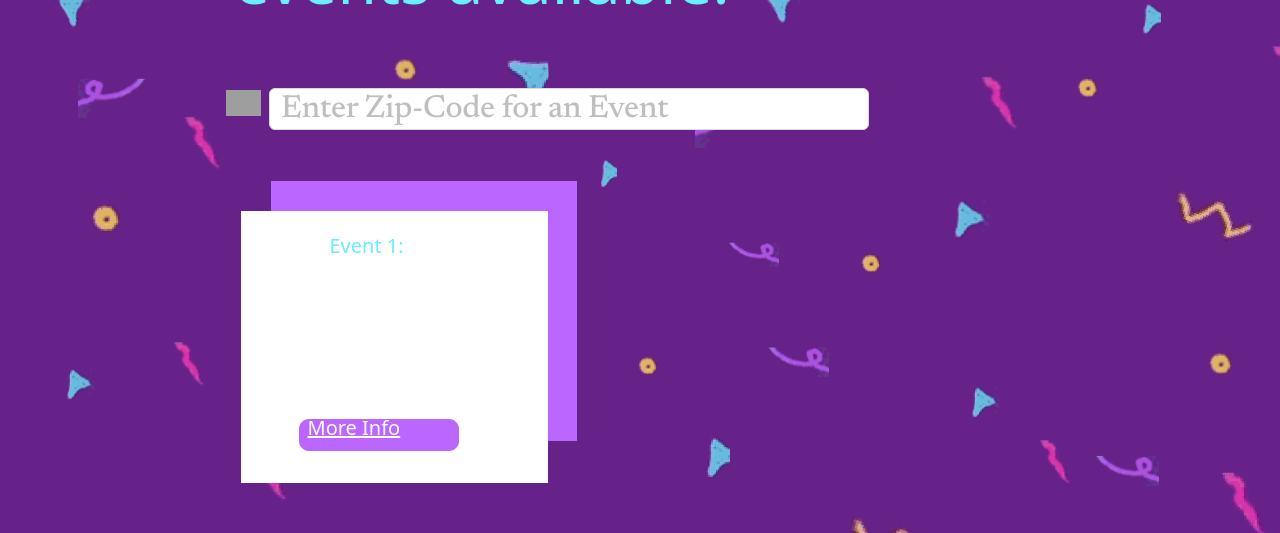
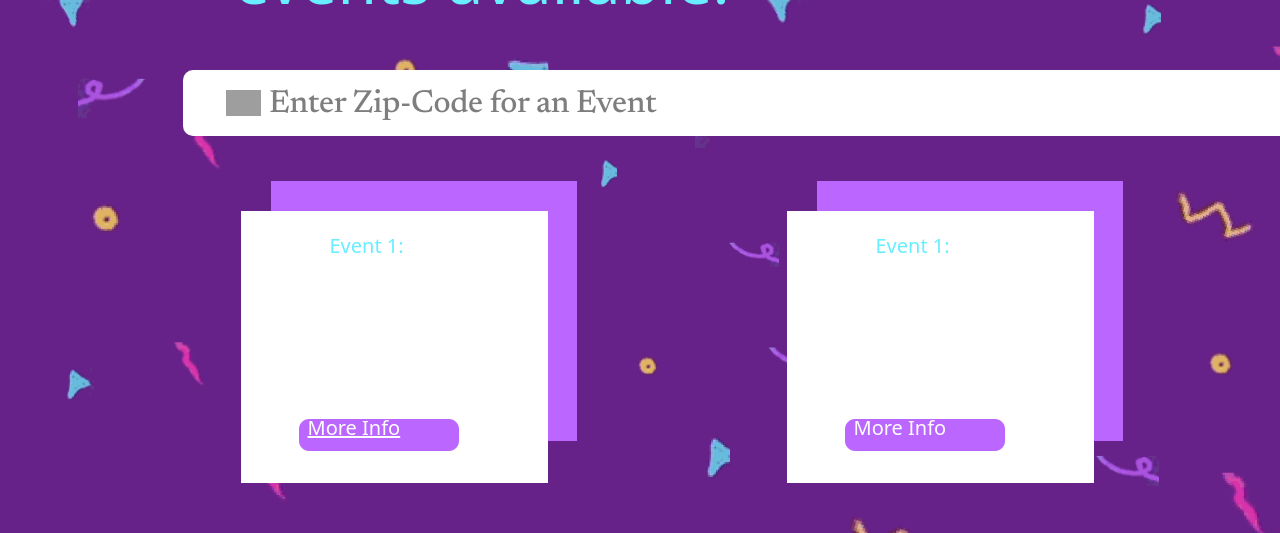
Before and after one commit to AlaaBU23/Student-Event-Hub, a React (Vite) app in the folder Client/: page /events in a window 1280 px wide. Shown: the part 173-706 px from the top of the page. Built offline with nearby package versions, Linux system fonts and the light colour scheme; no server answers; grey boxes are pictures that could not be loaded; a web font is replaced by a local one.

Commit message:
fixed List of event web page

```diff
--- a/Client/src/views/ListEventPage/ListOfEvent.module.css
+++ b/Client/src/views/ListEventPage/ListOfEvent.module.css
@@ -7,7 +7,6 @@
   background-color: #fff;
   overflow: auto;
 }
-
 .rectangle28 {
   position: absolute;
   left: 270.5px;
@@ -16,12 +15,10 @@
   height: 260px;
   overflow: visible;
 }
-
 .icon {
   width: 100%;
   height: 100%;
 }
-
 .rectangle29 {
   position: absolute;
   left: 240.5px;
@@ -30,12 +27,10 @@
   height: 272px;
   overflow: visible;
 }
-
 .icon2 {
   width: 100%;
   height: 100%;
 }
-
 .rectangle16 {
   position: absolute;
   left: 298.5px;
@@ -44,12 +39,10 @@
   height: 32px;
   overflow: visible;
 }
-
 .icon3 {
   width: 100%;
   height: 100%;
 }
-
 .moreInfo {
   color: #fff;
   font-size: 20px;
@@ -64,7 +57,6 @@
   justify-content: center;
   flex-direction: column;
 }
-
 .event1 {
   position: absolute;
   left: 329.5px;
@@ -73,7 +65,6 @@
   height: 72px;
   flex-direction: column;
 }
-
 .textBlock {
   color: #68eeff;
   font-size: 20px;
@@ -81,7 +72,6 @@
   font-family: Holtwood One SC, system-ui, -apple-system, 'Segoe UI', Roboto, 'Helvetica Neue', Arial, 'Noto Sans',
     'Liberation Sans', sans-serif;
 }
-
 .textBlock2 {
   margin-top: 0;
   color: #68eeff;
@@ -90,7 +80,6 @@
   font-family: Holtwood One SC, system-ui, -apple-system, 'Segoe UI', Roboto, 'Helvetica Neue', Arial, 'Noto Sans',
     'Liberation Sans', sans-serif;
 }
-
 .rectangle282 {
   position: absolute;
   left: 816.5px;
@@ -99,12 +88,10 @@
   height: 260px;
   overflow: visible;
 }
-
 .icon4 {
   width: 100%;
   height: 100%;
 }
-
 .rectangle292 {
   position: absolute;
   left: 786.5px;
@@ -113,12 +100,10 @@
   height: 272px;
   overflow: visible;
 }
-
 .icon5 {
   width: 100%;
   height: 100%;
 }
-
 .rectangle162 {
   position: absolute;
   left: 844.5px;
@@ -127,12 +112,10 @@
   height: 32px;
   overflow: visible;
 }
-
 .icon6 {
   width: 100%;
   height: 100%;
 }
-
 .moreInfo2 {
   color: #fff;
   font-size: 20px;
@@ -147,7 +130,6 @@
   justify-content: center;
   flex-direction: column;
 }
-
 .event12 {
   position: absolute;
   left: 875.5px;
@@ -156,7 +138,6 @@
   height: 72px;
   flex-direction: column;
 }
-
 .textBlock3 {
   color: #68eeff;
   font-size: 20px;
@@ -164,7 +145,6 @@
   font-family: Holtwood One SC, system-ui, -apple-system, 'Segoe UI', Roboto, 'Helvetica Neue', Arial, 'Noto Sans',
     'Liberation Sans', sans-serif;
 }
-
 .textBlock4 {
   margin-top: 0;
   color: #68eeff;
@@ -173,7 +153,6 @@
   font-family: Holtwood One SC, system-ui, -apple-system, 'Segoe UI', Roboto, 'Helvetica Neue', Arial, 'Noto Sans',
     'Liberation Sans', sans-serif;
 }
-
 .rectangle283 {
   position: absolute;
   left: 1362.5px;
@@ -182,12 +161,10 @@
   height: 260px;
   overflow: visible;
 }
-
 .icon7 {
   width: 100%;
   height: 100%;
 }
-
 .rectangle293 {
   position: absolute;
   left: 1332.5px;
@@ -196,12 +173,10 @@
   height: 272px;
   overflow: visible;
 }
-
 .icon8 {
   width: 100%;
   height: 100%;
 }
-
 .rectangle163 {
   position: absolute;
   left: 1390.5px;
@@ -210,12 +185,10 @@
   height: 32px;
   overflow: visible;
 }
-
 .icon9 {
   width: 100%;
   height: 100%;
 }
-
 .moreInfo3 {
   color: #fff;
   font-size: 20px;
@@ -230,7 +203,6 @@
   justify-content: center;
   flex-direction: column;
 }
-
 .event13 {
   position: absolute;
   left: 1421.5px;
@@ -239,7 +211,6 @@
   height: 72px;
   flex-direction: column;
 }
-
 .textBlock5 {
   color: #68eeff;
   font-size: 20px;
@@ -247,7 +218,6 @@
   font-family: Holtwood One SC, system-ui, -apple-system, 'Segoe UI', Roboto, 'Helvetica Neue', Arial, 'Noto Sans',
     'Liberation Sans', sans-serif;
 }
-
 .textBlock6 {
   margin-top: 0;
   color: #68eeff;
@@ -256,7 +226,6 @@
   font-family: Holtwood One SC, system-ui, -apple-system, 'Segoe UI', Roboto, 'Helvetica Neue', Arial, 'Noto Sans',
     'Liberation Sans', sans-serif;
 }
-
 .rectangle284 {
   position: absolute;
   left: 270.5px;
@@ -265,12 +234,10 @@
   height: 260px;
   overflow: visible;
 }
-
 .icon10 {
   width: 100%;
   height: 100%;
 }
-
 .rectangle294 {
   position: absolute;
   left: 240.5px;
@@ -279,12 +246,10 @@
   height: 272px;
   overflow: visible;
 }
-
 .icon11 {
   width: 100%;
   height: 100%;
 }
-
 .rectangle164 {
   position: absolute;
   left: 298.5px;
@@ -293,12 +258,10 @@
   height: 32px;
   overflow: visible;
 }
-
 .icon12 {
   width: 100%;
   height: 100%;
 }
-
 .moreInfo4 {
   color: #fff;
   font-size: 20px;
@@ -313,7 +276,6 @@
   justify-content: center;
   flex-direction: column;
 }
-
 .event14 {
   position: absolute;
   left: 329.5px;
@@ -322,7 +284,6 @@
   height: 72px;
   flex-direction: column;
 }
-
 .textBlock7 {
   color: #68eeff;
   font-size: 20px;
@@ -330,7 +291,6 @@
   font-family: Holtwood One SC, system-ui, -apple-system, 'Segoe UI', Roboto, 'Helvetica Neue', Arial, 'Noto Sans',
     'Liberation Sans', sans-serif;
 }
-
 .textBlock8 {
   margin-top: 0;
   color: #68eeff;
@@ -339,7 +299,6 @@
   font-family: Holtwood One SC, system-ui, -apple-system, 'Segoe UI', Roboto, 'Helvetica Neue', Arial, 'Noto Sans',
     'Liberation Sans', sans-serif;
 }
-
 .rectangle285 {
   position: absolute;
   left: 816.5px;
@@ -348,12 +307,10 @@
   height: 260px;
   overflow: visible;
 }
-
 .icon13 {
   width: 100%;
   height: 100%;
 }
-
 .rectangle295 {
   position: absolute;
   left: 786.5px;
@@ -362,12 +319,10 @@
   height: 272px;
   overflow: visible;
 }
-
 .icon14 {
   width: 100%;
   height: 100%;
 }
-
 .rectangle165 {
   position: absolute;
   left: 844.5px;
@@ -376,12 +331,10 @@
   height: 32px;
   overflow: visible;
 }
-
 .icon15 {
   width: 100%;
   height: 100%;
 }
-
 .moreInfo5 {
   color: #fff;
   font-size: 20px;
@@ -396,7 +349,6 @@
   justify-content: center;
   flex-direction: column;
 }
-
 .event15 {
   position: absolute;
   left: 875.5px;
@@ -405,7 +357,6 @@
   height: 72px;
   flex-direction: column;
 }
-
 .textBlock9 {
   color: #68eeff;
   font-size: 20px;
@@ -413,7 +364,6 @@
   font-family: Holtwood One SC, system-ui, -apple-system, 'Segoe UI', Roboto, 'Helvetica Neue', Arial, 'Noto Sans',
     'Liberation Sans', sans-serif;
 }
-
 .textBlock10 {
   margin-top: 0;
   color: #68eeff;
@@ -422,7 +372,6 @@
   font-family: Holtwood One SC, system-ui, -apple-system, 'Segoe UI', Roboto, 'Helvetica Neue', Arial, 'Noto Sans',
     'Liberation Sans', sans-serif;
 }
-
 .rectangle286 {
   position: absolute;
   left: 1362.5px;
@@ -431,12 +380,10 @@
   height: 260px;
   overflow: visible;
 }
-
 .icon16 {
   width: 100%;
   height: 100%;
 }
-
 .rectangle296 {
   position: absolute;
   left: 1332.5px;
@@ -445,12 +392,10 @@
   height: 272px;
   overflow: visible;
 }
-
 .icon17 {
   width: 100%;
   height: 100%;
 }
-
 .rectangle166 {
   position: absolute;
   left: 1390.5px;
@@ -459,12 +404,10 @@
   height: 32px;
   overflow: visible;
 }
-
 .icon18 {
   width: 100%;
   height: 100%;
 }
-
 .moreInfo6 {
   color: #fff;
   font-size: 20px;
@@ -479,7 +422,6 @@
   justify-content: center;
   flex-direction: column;
 }
-
 .event16 {
   position: absolute;
   left: 1421.5px;
@@ -488,7 +430,6 @@
   height: 72px;
   flex-direction: column;
 }
-
 .textBlock11 {
   color: #68eeff;
   font-size: 20px;
@@ -496,7 +437,6 @@
   font-family: Holtwood One SC, system-ui, -apple-system, 'Segoe UI', Roboto, 'Helvetica Neue', Arial, 'Noto Sans',
     'Liberation Sans', sans-serif;
 }
-
 .textBlock12 {
   margin-top: 0;
   color: #68eeff;
@@ -505,21 +445,26 @@
   font-family: Holtwood One SC, system-ui, -apple-system, 'Segoe UI', Roboto, 'Helvetica Neue', Arial, 'Noto Sans',
     'Liberation Sans', sans-serif;
 }
-
+.rectangle7 {
+  position: absolute;
+  left: 183px;
+  top: 243px;
+  width: 1215px;
+  height: 66px;
+  border-radius: 10px;
+  background-color: #fff;
+}
 .image3 {
   position: absolute;
   left: 183px;
   top: 263px;
   width: 120.0888px;
   height: 25.9787px;
-  background-image:
-    /* webpackIgnore: true */
-    url('/assets/image3.png');
+  background-image:/* webpackIgnore: true */ url('/assets/image3.png');
   background-position: center;
   background-repeat: no-repeat;
   background-size: contain;
 }
-
 .enterZipCodeForAnEvent {
   color: #7e7e7e;
   font-size: 32px;
@@ -531,11 +476,10 @@
   position: absolute;
   left: 269px;
   top: 261px;
-  width: 600px;
+  width: 557.1219px;
   height: min-content;
   flex-direction: column;
 }
-
 .eventsAvailable {
   color: #68eeff;
   font-size: 64px;
--- a/Client/src/views/ListEventPage/ListOfEvent.tsx
+++ b/Client/src/views/ListEventPage/ListOfEvent.tsx
@@ -1,6 +1,6 @@
+import { memo } from 'react';
+import type { FC } from 'react';
 import { Link } from "react-router-dom";
-import { Input, Button } from 'antd';
-import React, { useState, useEffect } from 'react';
 
 import 'reset-css';
 import classes from './ListOfEvent.module.css';
@@ -26,27 +26,10 @@ import { Rectangle29Icon } from './Rectangle29Icon.js';
 import NavigationBar from '@/componets/NavigationBar.js';
 import { Background } from '@/componets/Background.js';
 
-interface Event {
-  id: string;
-  title: string;
-  description: string;
+interface Props {
+  className?: string;
 }
-
-export const ListOfEvent: React.FC = () => {
-
-  const [events, setEvents] = useState<Event[]>([]);
-
-  useEffect(() => {
-    fetch('your-backend-endpoint/events/random?count=6')
-      .then((response) => response.json())
-      .then((data: Event[]) => {
-        setEvents(data);
-      })
-      .catch((error) => {
-        console.error('Error fetching events:', error);
-      });
-  }, []);
-
+export const ListOfEvent: FC<Props> = memo(function ListOfEvent(props = {}) {
   return (
     <div>
       <Background />
@@ -67,24 +50,22 @@ export const ListOfEvent: React.FC = () => {
           <p></p>
         </div>
       </div>
-      {events.map((event) => (
-        <div className={classes.rectangle282}>
-          <Rectangle28Icon2 className={classes.icon4} />
+      <div className={classes.rectangle282}>
+        <Rectangle28Icon2 className={classes.icon4} />
+      </div>
+      <div className={classes.rectangle292}>
+        <Rectangle29Icon2 className={classes.icon5} />
+      </div>
+      <div className={classes.rectangle162}>
+        <Rectangle16Icon2 className={classes.icon6} />
+      </div>
+      <div className={classes.moreInfo2}>More Info</div>
+      <div className={classes.event12}>
+        <div className={classes.textBlock3}>Event 1:</div>
+        <div className={classes.textBlock4}>
+          <p></p>
         </div>
-        // <div className={classes.rectangle292}>
-        //   <Rectangle29Icon2 className={classes.icon5} />
-        // </div>
-        // <div className={classes.rectangle162}>
-        //   <Rectangle16Icon2 className={classes.icon6} />
-        // </div>
-        // <div className={classes.moreInfo2}>More Info</div>
-        // <div className={classes.event12}>
-        //   <div className={classes.textBlock3}>Event 1:</div>
-        //   <div className={classes.textBlock4}>
-        //     <p>{event.description}</p>
-        //   </div>
-        // </div>
-      ))}
+      </div>
       <div className={classes.rectangle283}>
         <Rectangle28Icon3 className={classes.icon7} />
       </div>
@@ -149,9 +130,10 @@ export const ListOfEvent: React.FC = () => {
           <p></p>
         </div>
       </div>
+      <div className={classes.rectangle7}></div>
       <div className={classes.image3}></div>
-      <Input placeholder='Enter Zip-Code for an Event' className={classes.enterZipCodeForAnEvent} />
+      <div className={classes.enterZipCodeForAnEvent}>Enter Zip-Code for an Event</div>
       <div className={classes.eventsAvailable}>events available:</div>
     </div>
   );
-};
+});
```
